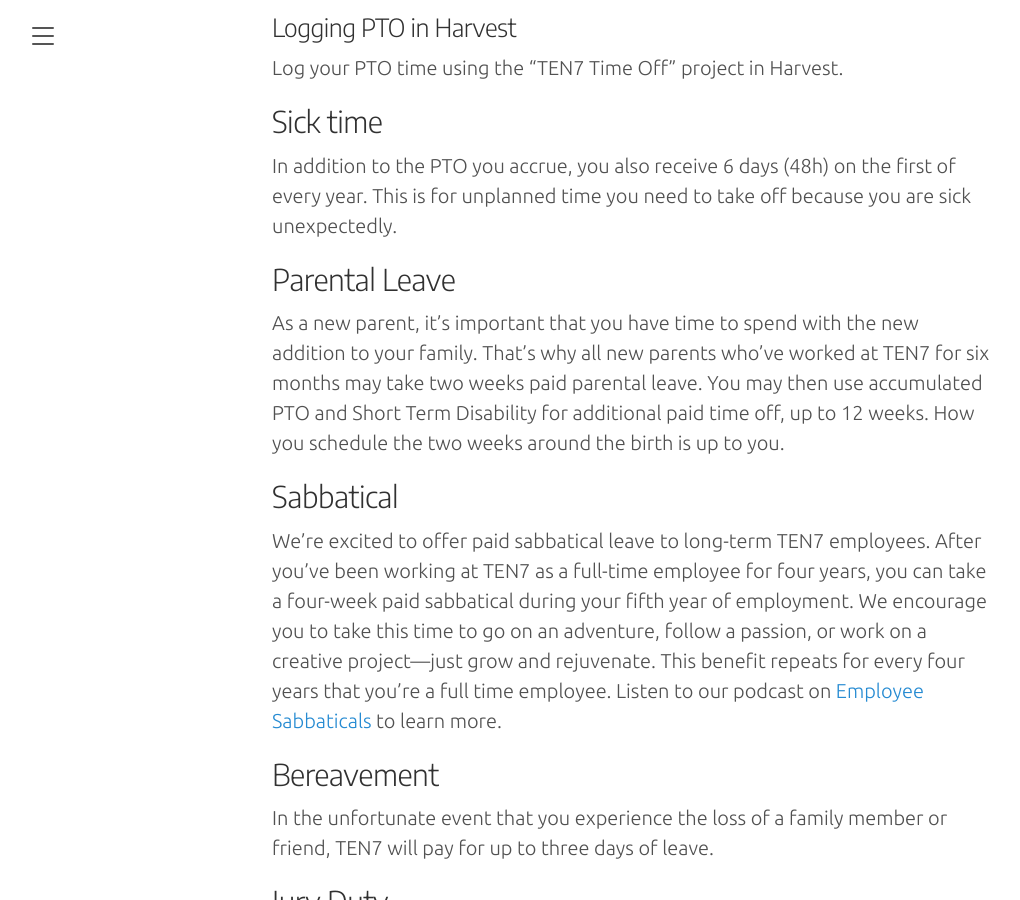
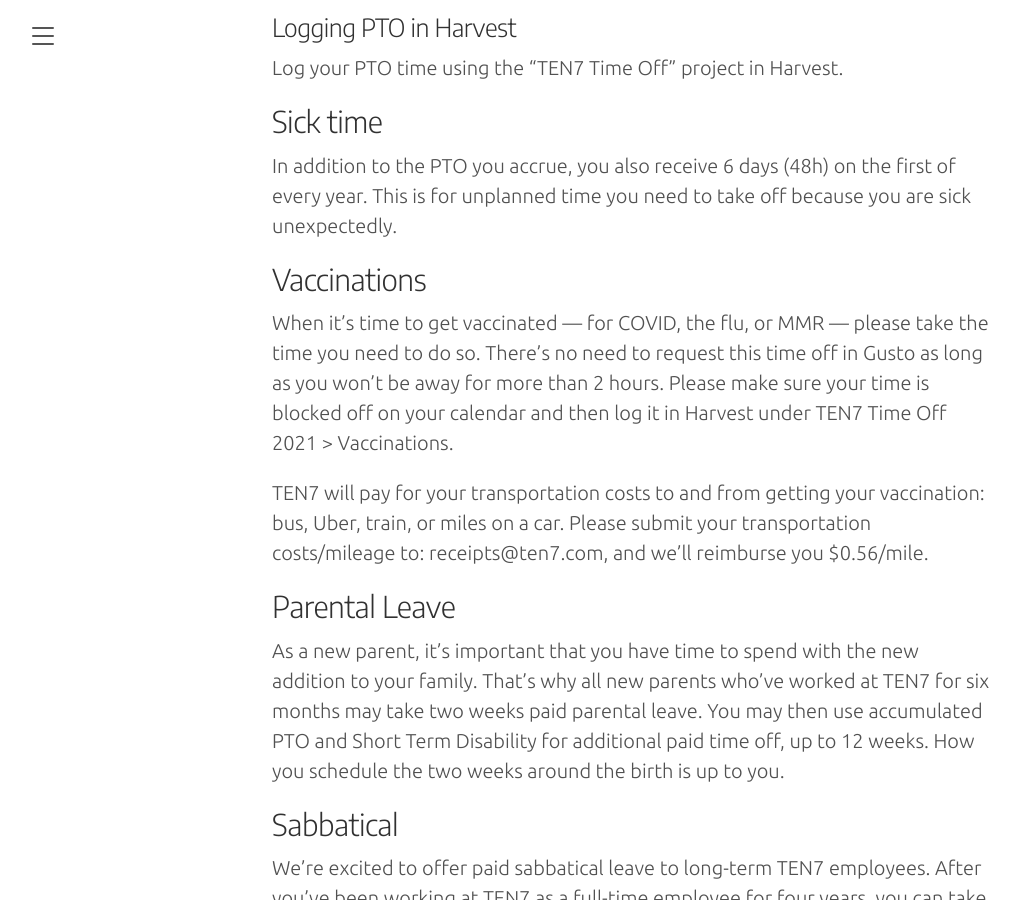
Before and after one commit to ten7/handbook.ten7.com, a Jekyll site: the page built from 040-our-benefits.md, in a window 1280 px wide and 900 px high, scrolled down 3020 px. Shown: the whole window, without its empty margins (8-1028 px from the left). Built offline with Jekyll 4.4.1, drawn with Linux system fonts in a browser that asks for light colours; some web fonts are replaced; our own code applies the rules of GitHub Pages for plain Markdown files.

Commit message:
added vaccination benefit

```diff
--- a/040-our-benefits.md
+++ b/040-our-benefits.md
@@ -79,6 +79,12 @@
 
 In addition to the PTO you accrue, you also receive 6 days (48h) on the first of every year. This is for unplanned time you need to take off because you are sick unexpectedly.
 
+## Vaccinations
+
+When it's time to get vaccinated — for COVID, the flu, or MMR — please take the time you need to do so. There's no need to request this time off in Gusto as long as you won't be away for more than 2 hours. Please make sure your time is blocked off on your calendar and then log it in Harvest under TEN7 Time Off 2021 > Vaccinations.
+
+TEN7 will pay for your transportation costs to and from getting your vaccination: bus, Uber, train, or miles on a car. Please submit your transportation costs/mileage to: receipts@ten7.com, and we'll reimburse you $0.56/mile.
+
 ## Parental Leave
 
 As a new parent, it’s important that you have time to spend with the new addition to your family. That’s why all new parents who’ve worked at TEN7 for six months may take two weeks paid parental leave. You may then use accumulated PTO and Short Term Disability for additional paid time off, up to 12 weeks. How you schedule the two weeks around the birth is up to you.
```
